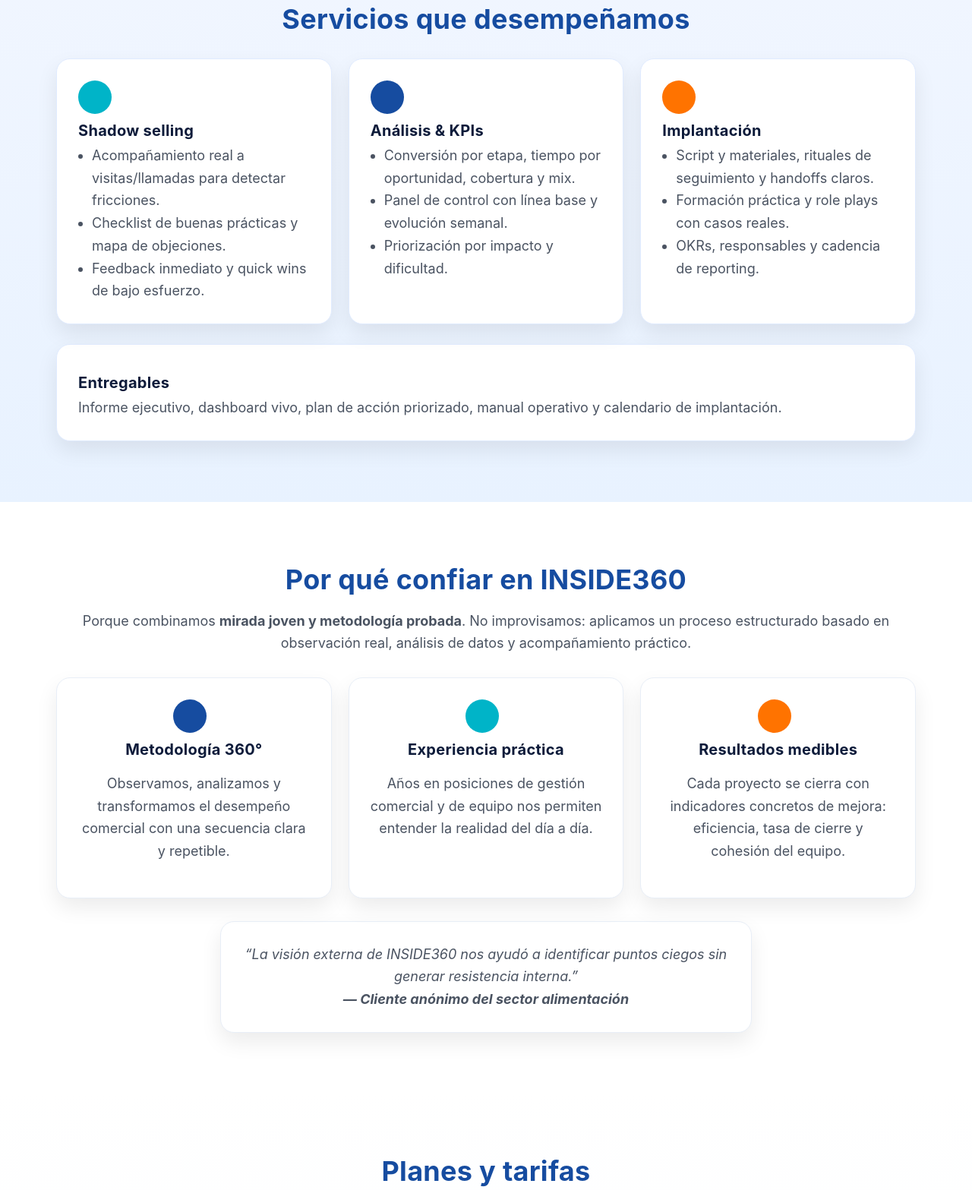
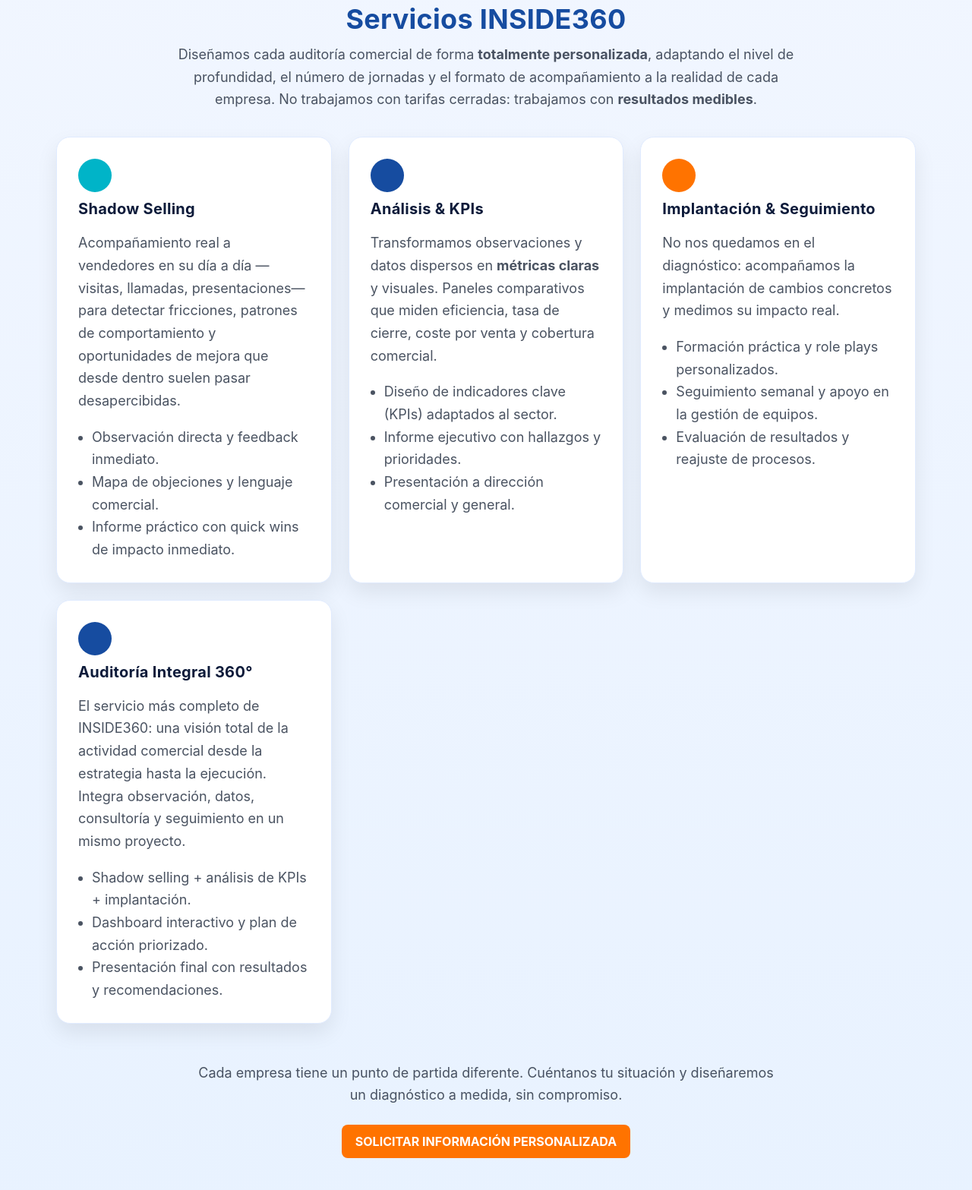
Before and after one commit to Guillemp24/INSIDE360, a plain HTML site: page index.html in a window 1280 px wide. Shown: the part 2489-4056 px from the top of the page at 76% size. Drawn offline with Linux system fonts and the light colour scheme.

Commit message:
Update index.html

```diff
--- a/index.html
+++ b/index.html
@@ -147,80 +147,77 @@
   </div>
 </section>
 
-<!-- ✅ SERVICIOS (ampliado) -->
+<!-- ✅ SERVICIOS (versión ampliada sin tarifas) -->
 <section id="servicios" class="section alt">
   <div class="container">
-    <div class="center"><h2 class="h2">Servicios que desempeñamos</h2></div>
+    <div class="center"><h2 class="h2">Servicios INSIDE360</h2></div>
+    <p class="p center" style="max-width:820px;margin:auto">
+      Diseñamos cada auditoría comercial de forma <strong>totalmente personalizada</strong>, adaptando el nivel de profundidad, el número de jornadas y el formato de acompañamiento a la realidad de cada empresa.
+      No trabajamos con tarifas cerradas: trabajamos con <strong>resultados medibles</strong>.
+    </p>
 
-    <div class="cards">
+    <div class="cards" style="margin-top:34px">
       <div class="card reveal">
         <span class="icon bg-teal"></span>
-        <h3>Shadow selling</h3>
-        <ul class="p" style="margin:0; padding-left:18px">
-          <li>Acompañamiento real a visitas/llamadas para detectar fricciones.</li>
-          <li>Checklist de buenas prácticas y mapa de objeciones.</li>
-          <li>Feedback inmediato y quick wins de bajo esfuerzo.</li>
+        <h3>Shadow Selling</h3>
+        <p class="p">
+          Acompañamiento real a vendedores en su día a día —visitas, llamadas, presentaciones— para detectar fricciones, patrones de comportamiento y oportunidades de mejora que desde dentro suelen pasar desapercibidas.
+        </p>
+        <ul class="p" style="text-align:left;padding-left:18px;margin:0;">
+          <li>Observación directa y feedback inmediato.</li>
+          <li>Mapa de objeciones y lenguaje comercial.</li>
+          <li>Informe práctico con quick wins de impacto inmediato.</li>
         </ul>
       </div>
+
       <div class="card reveal">
         <span class="icon bg-blue"></span>
-        <h3>Análisis &amp; KPIs</h3>
-        <ul class="p" style="margin:0; padding-left:18px">
-          <li>Conversión por etapa, tiempo por oportunidad, cobertura y mix.</li>
-          <li>Panel de control con línea base y evolución semanal.</li>
-          <li>Priorización por impacto y dificultad.</li>
+        <h3>Análisis & KPIs</h3>
+        <p class="p">
+          Transformamos observaciones y datos dispersos en <strong>métricas claras</strong> y visuales.
+          Paneles comparativos que miden eficiencia, tasa de cierre, coste por venta y cobertura comercial.
+        </p>
+        <ul class="p" style="text-align:left;padding-left:18px;margin:0;">
+          <li>Diseño de indicadores clave (KPIs) adaptados al sector.</li>
+          <li>Informe ejecutivo con hallazgos y prioridades.</li>
+          <li>Presentación a dirección comercial y general.</li>
         </ul>
       </div>
+
       <div class="card reveal">
         <span class="icon bg-accent"></span>
-        <h3>Implantación</h3>
-        <ul class="p" style="margin:0; padding-left:18px">
-          <li>Script y materiales, rituales de seguimiento y handoffs claros.</li>
-          <li>Formación práctica y role plays con casos reales.</li>
-          <li>OKRs, responsables y cadencia de reporting.</li>
+        <h3>Implantación & Seguimiento</h3>
+        <p class="p">
+          No nos quedamos en el diagnóstico: acompañamos la implantación de cambios concretos y medimos su impacto real.
+        </p>
+        <ul class="p" style="text-align:left;padding-left:18px;margin:0;">
+          <li>Formación práctica y role plays personalizados.</li>
+          <li>Seguimiento semanal y apoyo en la gestión de equipos.</li>
+          <li>Evaluación de resultados y reajuste de procesos.</li>
+        </ul>
+      </div>
+
+      <div class="card reveal">
+        <span class="icon bg-blue"></span>
+        <h3>Auditoría Integral 360°</h3>
+        <p class="p">
+          El servicio más completo de INSIDE360: una visión total de la actividad comercial desde la estrategia hasta la ejecución.
+          Integra observación, datos, consultoría y seguimiento en un mismo proyecto.
+        </p>
+        <ul class="p" style="text-align:left;padding-left:18px;margin:0;">
+          <li>Shadow selling + análisis de KPIs + implantación.</li>
+          <li>Dashboard interactivo y plan de acción priorizado.</li>
+          <li>Presentación final con resultados y recomendaciones.</li>
         </ul>
       </div>
     </div>
 
-    <div class="card reveal" style="margin-top:26px">
-      <h3>Entregables</h3>
-      <p class="p" style="margin:0">
-        Informe ejecutivo, dashboard vivo, plan de acción priorizado, manual operativo y calendario de implantación.
+    <div class="center" style="margin-top:50px;">
+      <p class="p" style="max-width:760px;margin:0 auto 24px;">
+        Cada empresa tiene un punto de partida diferente.
+        Cuéntanos tu situación y diseñaremos un diagnóstico a medida, sin compromiso.
       </p>
-    </div>
-  </div>
-</section>
-  <section id="confianza" class="section">
-  <div class="container center reveal">
-    <h2 class="h2">Por qué confiar en INSIDE360</h2>
-    <p class="p">
-      Porque combinamos <strong>mirada joven y metodología probada</strong>.
-      No improvisamos: aplicamos un proceso estructurado basado en observación real, análisis de datos y acompañamiento práctico.
-    </p>
-
-    <div class="cards" style="margin-top:30px">
-      <div class="card reveal">
-        <span class="icon bg-blue"></span>
-        <h3>Metodología 360°</h3>
-        <p class="p">Observamos, analizamos y transformamos el desempeño comercial con una secuencia clara y repetible.</p>
-      </div>
-      <div class="card reveal">
-        <span class="icon bg-teal"></span>
-        <h3>Experiencia práctica</h3>
-        <p class="p">Años en posiciones de gestión comercial y de equipo nos permiten entender la realidad del día a día.</p>
-      </div>
-      <div class="card reveal">
-        <span class="icon bg-accent"></span>
-        <h3>Resultados medibles</h3>
-        <p class="p">Cada proyecto se cierra con indicadores concretos de mejora: eficiencia, tasa de cierre y cohesión del equipo.</p>
-      </div>
-    </div>
-
-    <div class="card reveal" style="margin-top:30px;max-width:700px;margin-left:auto;margin-right:auto;">
-      <p class="p" style="margin:0;font-style:italic;opacity:.9;">
-        “La visión externa de INSIDE360 nos ayudó a identificar puntos ciegos sin generar resistencia interna.”
-        <br><strong>— Cliente anónimo del sector alimentación</strong>
-      </p>
+      <a class="btn btn-primary" href="#contacto">Solicitar información personalizada</a>
     </div>
   </div>
 </section>
```
